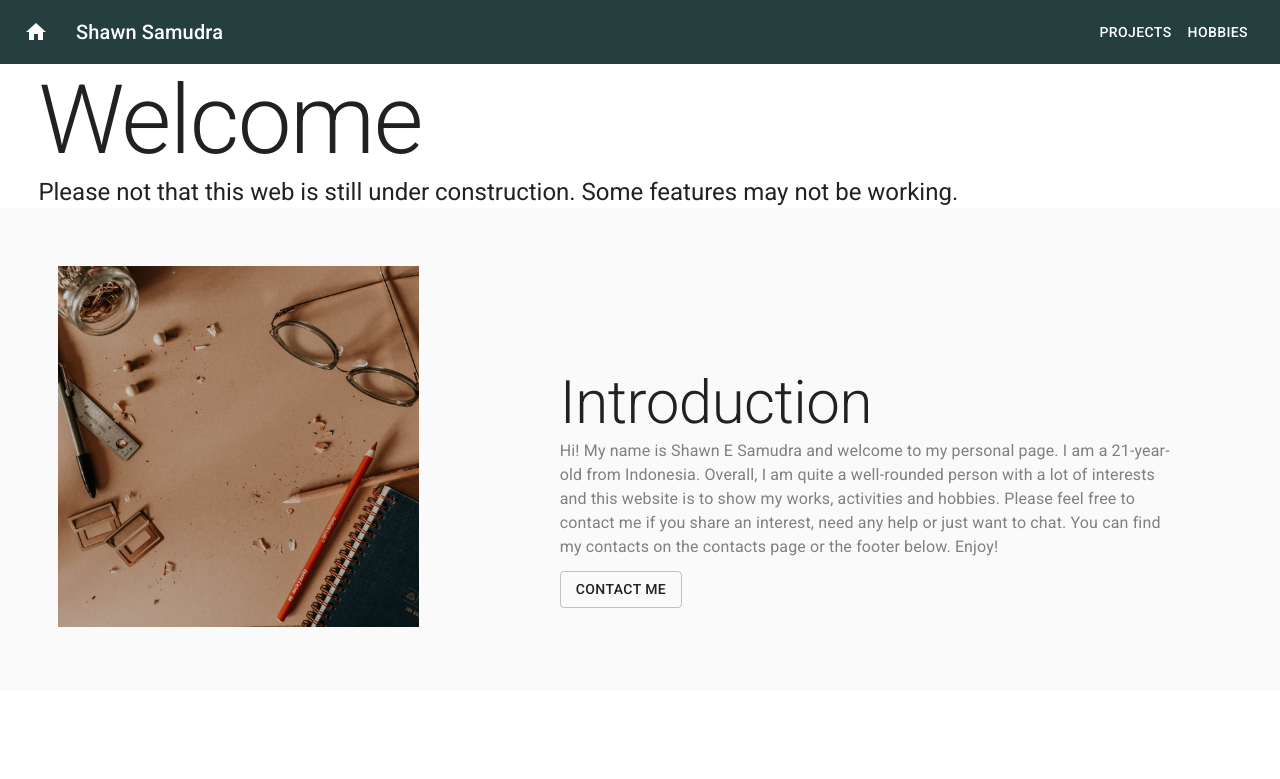
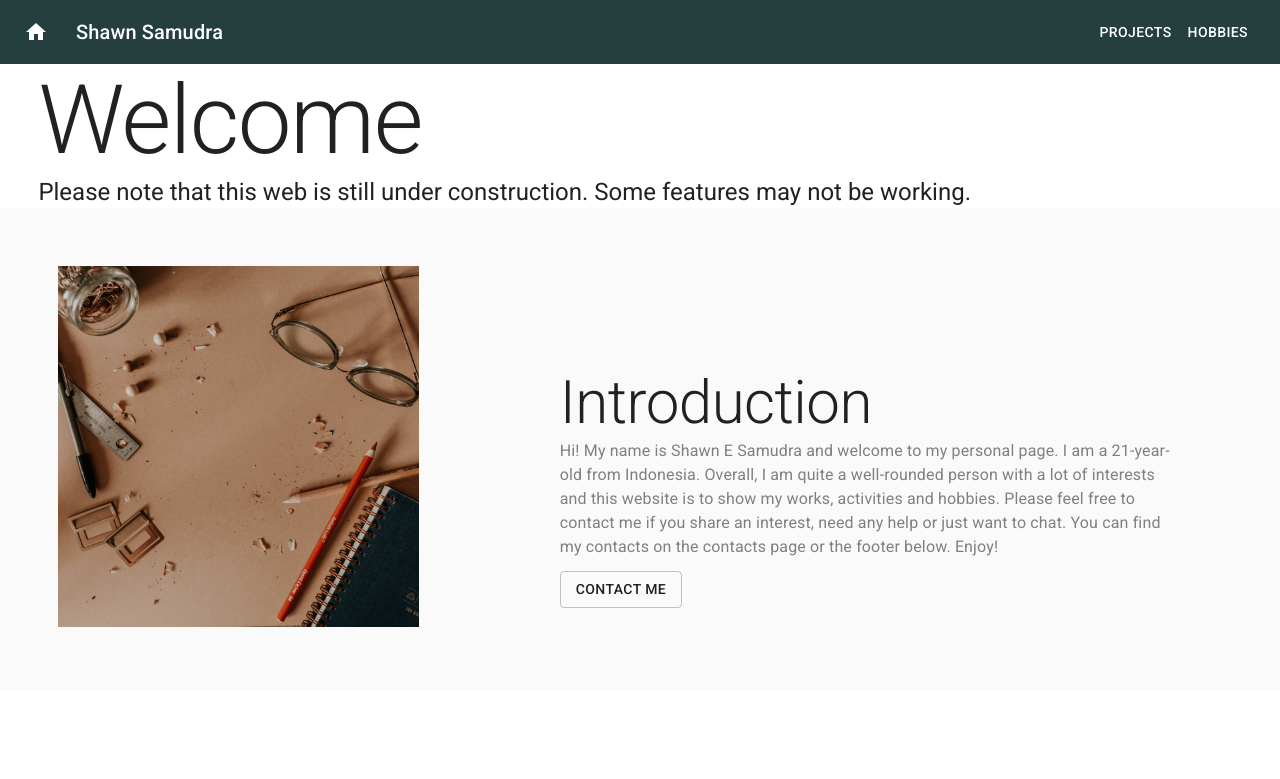
Before and after one commit to ElmoSamudra/portfolio, a React (Create React App) app: page / in a window 1280 px wide. Shown: the top 779 px of the page. Built offline with nearby package versions, Linux system fonts and the light colour scheme; grey boxes are pictures that could not be loaded.

Commit message:
fix typo

```diff
--- a/src/pages/FrontPage.js
+++ b/src/pages/FrontPage.js
@@ -94,7 +94,7 @@ export default function FrontPage() {
             <Typography variant="h2">Welcome</Typography>
           </Hidden>
           <Typography variant="h5">
-            Please not that this web is still under construction. Some features
+            Please note that this web is still under construction. Some features
             may not be working.
           </Typography>
         </Grid>
```
